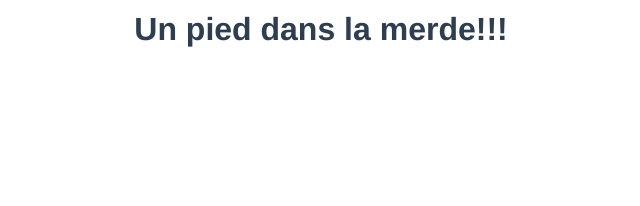
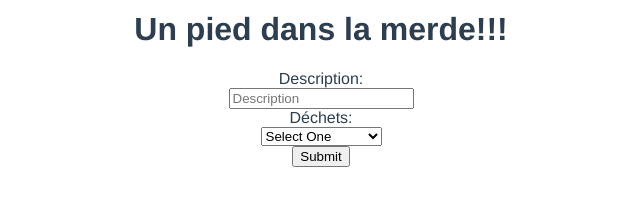
Before and after one commit to BarbierAlexis/Hackathon-Noel-, a Vue app in the folder hackathon_noel/: page / in a window 1280 px wide. Shown: the part 374-580 px from the top of the page, without its empty margins (319-959 px from the left). Built offline with nearby package versions, Linux system fonts and the light colour scheme.

Commit message:
Formulaire en vue

```diff
--- a/hackathon_noel/package.json
+++ b/hackathon_noel/package.json
@@ -7,7 +7,9 @@
     "build": "vue-cli-service build"
   },
   "dependencies": {
+    "bootstrap-vue": "^2.1.0",
     "core-js": "^3.4.3",
+    "serve": "^11.2.0",
     "vue": "^2.6.10"
   },
   "devDependencies": {
--- a/hackathon_noel/src/App.vue
+++ b/hackathon_noel/src/App.vue
@@ -2,16 +2,19 @@
   <div id="app">
     <img alt="Vue logo" src="./assets/logo.png">
     <HelloWorld msg="Un pied dans la merde!!!"/>
+    <Form/>
   </div>
 </template>
 
 <script>
 import HelloWorld from './components/HelloWorld.vue'
+import Form from './components/Form'
 
 export default {
   name: 'app',
   components: {
-    HelloWorld
+    HelloWorld,
+    Form
   }
 }
 </script>
--- a/hackathon_noel/src/components/Form.vue
+++ b/hackathon_noel/src/components/Form.vue
@@ -0,0 +1,59 @@
+<template>
+  <div>
+
+      <b-form-group id="input-group-2" label="Description:" label-for="input-2">
+        <b-form-input
+          id="input-2"
+          v-model="form.description"
+          required
+          placeholder="Description"
+        ></b-form-input>
+      </b-form-group>
+
+      <b-form-group id="input-group-3" label="Déchets:" label-for="input-3">
+        <b-form-select
+          id="input-3"
+          v-model="form.dechet"
+          :options="dechets"
+          required
+        ></b-form-select>
+      </b-form-group>
+
+      <b-button type="submit" variant="primary">Submit</b-button>
+
+  </div>
+</template>
+
+<script>
+  export default {
+    data() {
+      return {
+        form: {
+          description: '',
+          dechet: null,
+          checked: []
+        },
+        dechets: [{ text: 'Select One', value: null }, 'Encombrants', 'Déchets animals', 'Autres'],
+        show: true
+      }
+    },
+    methods: {
+      onSubmit(evt) {
+        evt.preventDefault()
+        alert(JSON.stringify(this.form))
+      },
+      onReset(evt) {
+        evt.preventDefault()
+        // Reset our form values
+        this.form.description = ''
+        this.form.dechet = null
+
+        // Trick to reset/clear native browser form validation state
+        this.show = false
+        this.$nextTick(() => {
+          this.show = true
+        })
+      }
+    }
+  }
+</script>
--- a/hackathon_noel/src/main.js
+++ b/hackathon_noel/src/main.js
@@ -1,5 +1,8 @@
 import Vue from 'vue'
 import App from './App.vue'
+import BootstrapVue from 'bootstrap-vue'
+
+Vue.use(BootstrapVue)
 
 Vue.config.productionTip = false
 
```
Also changed, not shown: 1 other file (tests, documents, lock files or other folders).
